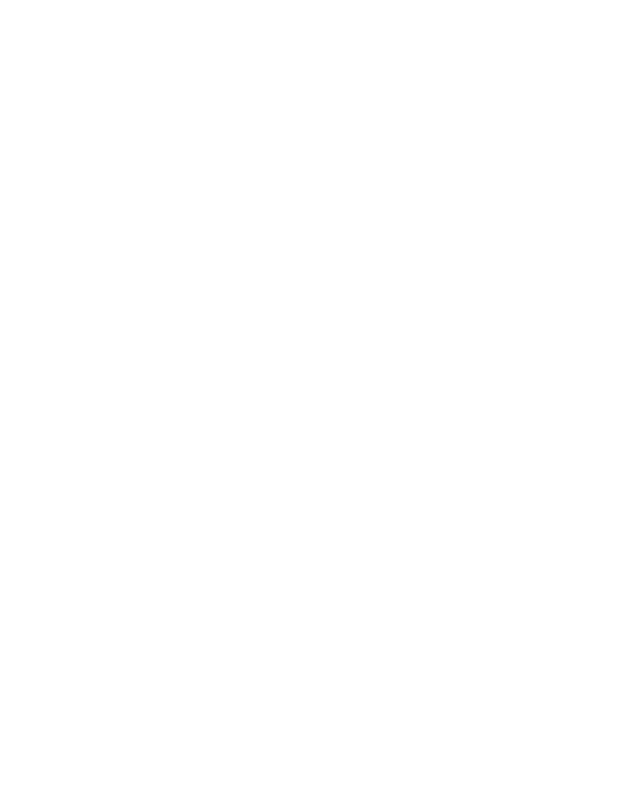
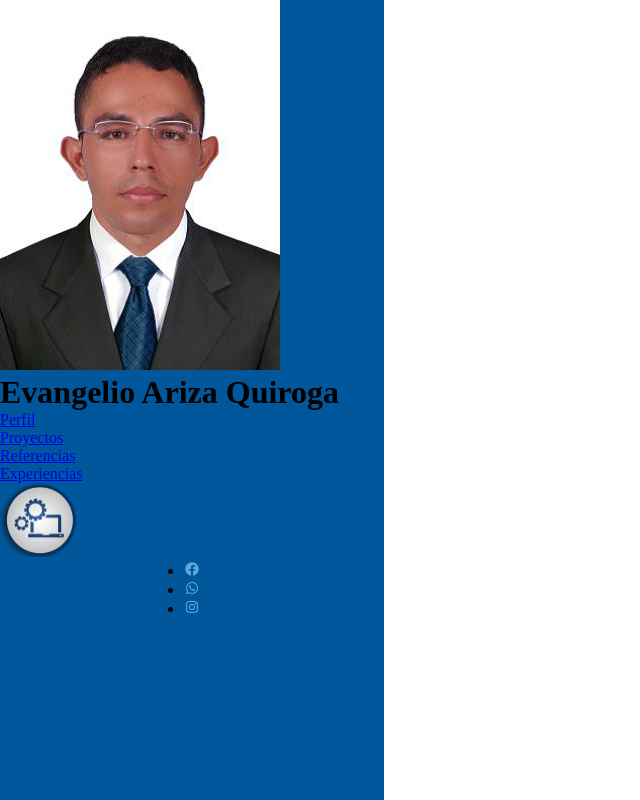
Before and after one commit to Evangelio-Dmr/evangelio-dmr.github.io, a plain HTML site: page index.html in a window 1280 px wide. Shown: the whole page, without its empty margins (0-640 px from the left). Drawn offline with nearby package versions, Linux system fonts and the light colour scheme.

Commit message:
Actualizacion 12-12-2024 02:12 am

```diff
--- a/index.html
+++ b/index.html
@@ -4,19 +4,46 @@
         <title>Evangelio Ariza</title>
         <meta charset="UTF-8">
         <meta name="viewport" content="width=device-width, initial-scale=1">
-        <link href="styles/main.css" rel="stylesheet">
+        <link href='https://unpkg.com/boxicons@2.1.4/css/boxicons.min.css' rel='stylesheet'>
+        <link rel="stylesheet" href="styles/main.css">
+        <link rel="stylesheet" href="styles/left.css">
     </head>
     <body>
-        <div class="contenedor-izquierda">
+        <div class="left-container">
             <header>
-                <div class="contenedor-logo">
+                <div class="container-img-profile">
+                    <img class="img-profile" src="assets/images/Foto.png" alt="Imagen perfil">
+                </div>
+
+                <div class="container-name-profile">
+                    <h1 class="name-profile">Evangelio Ariza Quiroga</h1>
+                </div>
+
+                <nav class="navbar-profile">
+                    <ul>
+                        <li><a href="#section-profile">Perfil</a></li>
+                        <li><a href="#section-projects">Proyectos</a></li>
+                        <li><a href="#section-references">Referencias</a></li>
+                        <li><a href="#section-experiences">Experiencias</a></li>
+                    </ul>
+                </nav>
+
+                <div class="container-logo">
+                    <img id="logo" src="assets/images/logo-sistemas.png" alt="Logotipo">
                 </div>
             </header>
             <footer>
+                <nav class="navbar-social-networks">
+                    <ul>
+                        <li><a href=""><i class='bx bxl-facebook-circle' style='color: #5ca8e2'></i></a></li>
+                        <li><a href=""><i class='bx bxl-whatsapp' style='color: #5ca8e2'></i></a></li>
+                        <li><a href=""><i class='bx bxl-instagram' style='color: #5ca8e2'></i></a></li>
+                    </ul>
+                </nav>
             </footer>
         </div>
 
-        <div  class="contenedor-derecha">
+        <div  class="right-container">
             <main class="contenedor-principal">
                 <section id="seccion-perfil" class="seccion-info seccion-perfil">
                 </section>
--- /dev/null
+++ b/styles/left.css
@@ -0,0 +1,14 @@
+body > .left-container{
+    width: 30%;
+    height: 100%;
+    background-color: var(--first-color);
+    display: flex;
+    flex-direction: column;
+    align-items: center;
+    position: fixed;
+    top: 0;
+}
+
+#logo{
+    width: 20%;
+}
--- a/styles/main.css
+++ b/styles/main.css
@@ -1,5 +1,5 @@
 :root{
-    --firts-color: #01579B;
+    --first-color: #01579B;
     --second-color: #006064;
     --terciary-color: #bf360c;
 }
@@ -12,7 +12,7 @@
 
 body{
     width: 98vw;
-    height: auto;
+    height: 100vh;
     display: flex;
 }
 
```
Also changed, not shown: assets/images/Foto.png (added), assets/images/logo-sistemas.png (added).
